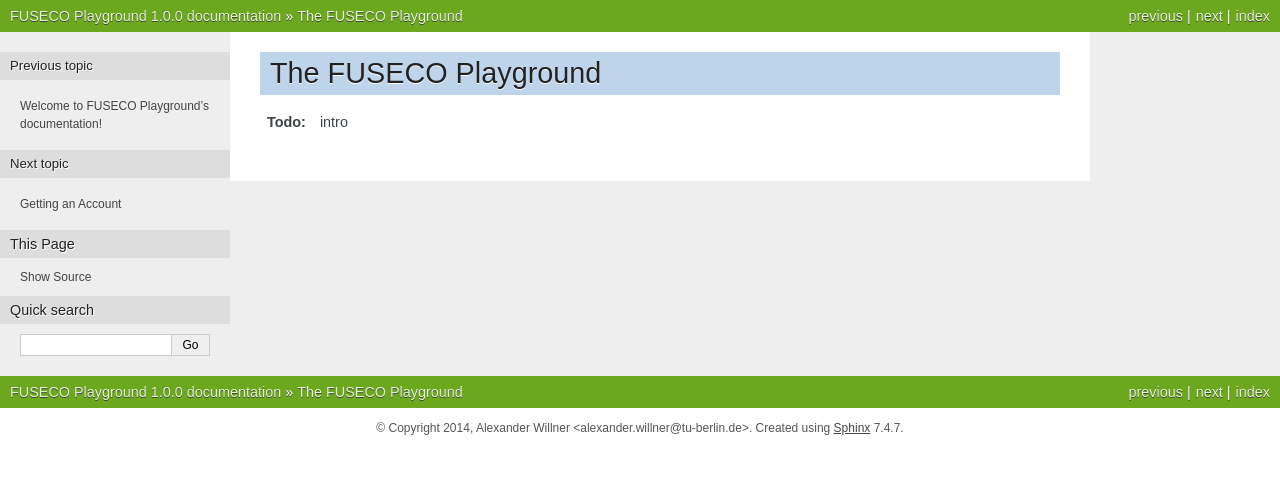
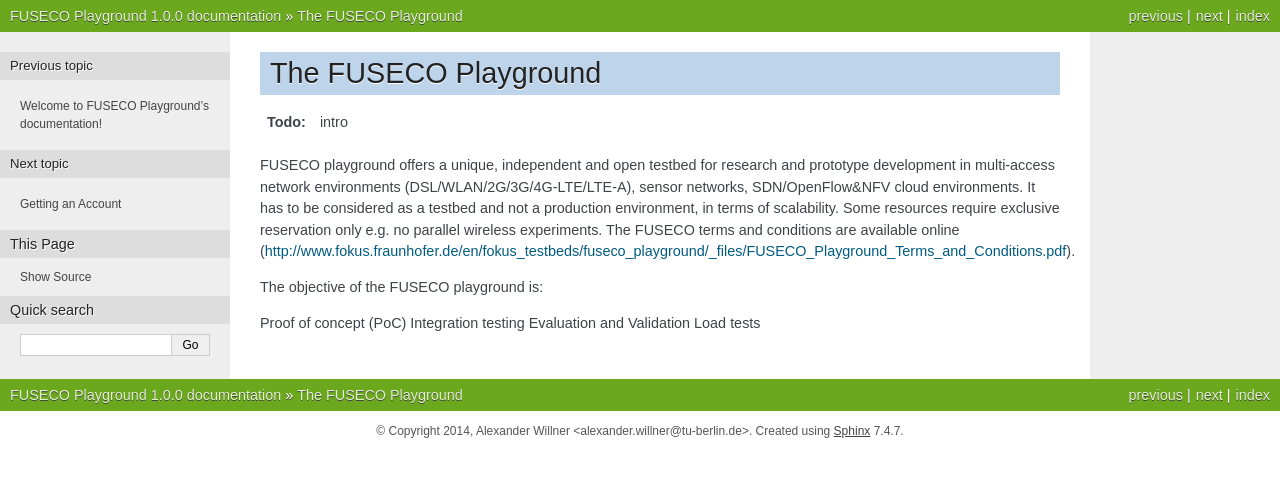
Before and after one commit to FITeagle/fusecoplayground, a Sphinx documentation site: the page built from source/fusecofacility.rst, in a window 1280 px wide. Shown: the top 477 px of the page. Built offline with Sphinx 7.4.7, drawn with Linux system fonts in a browser that asks for light colours.

Commit message:
Update fusecofacility.rst

```diff
--- a/source/fusecofacility.rst
+++ b/source/fusecofacility.rst
@@ -2,3 +2,14 @@
 =====================
 
 .. todo:: intro
+
+FUSECO playground offers a unique, independent and open testbed for research and prototype development in multi-access network environments (DSL/WLAN/2G/3G/4G-LTE/LTE-A), sensor networks, SDN/OpenFlow&NFV cloud environments.
+It has to be considered as a testbed and not a production environment, in terms of scalability. Some resources require exclusive reservation only e.g. no parallel wireless experiments.
+The FUSECO terms and conditions are available online (http://www.fokus.fraunhofer.de/en/fokus_testbeds/fuseco_playground/_files/FUSECO_Playground_Terms_and_Conditions.pdf).
+
+The objective of the FUSECO playground is:
+
+Proof of concept (PoC)
+Integration testing
+Evaluation and Validation
+Load tests
```
